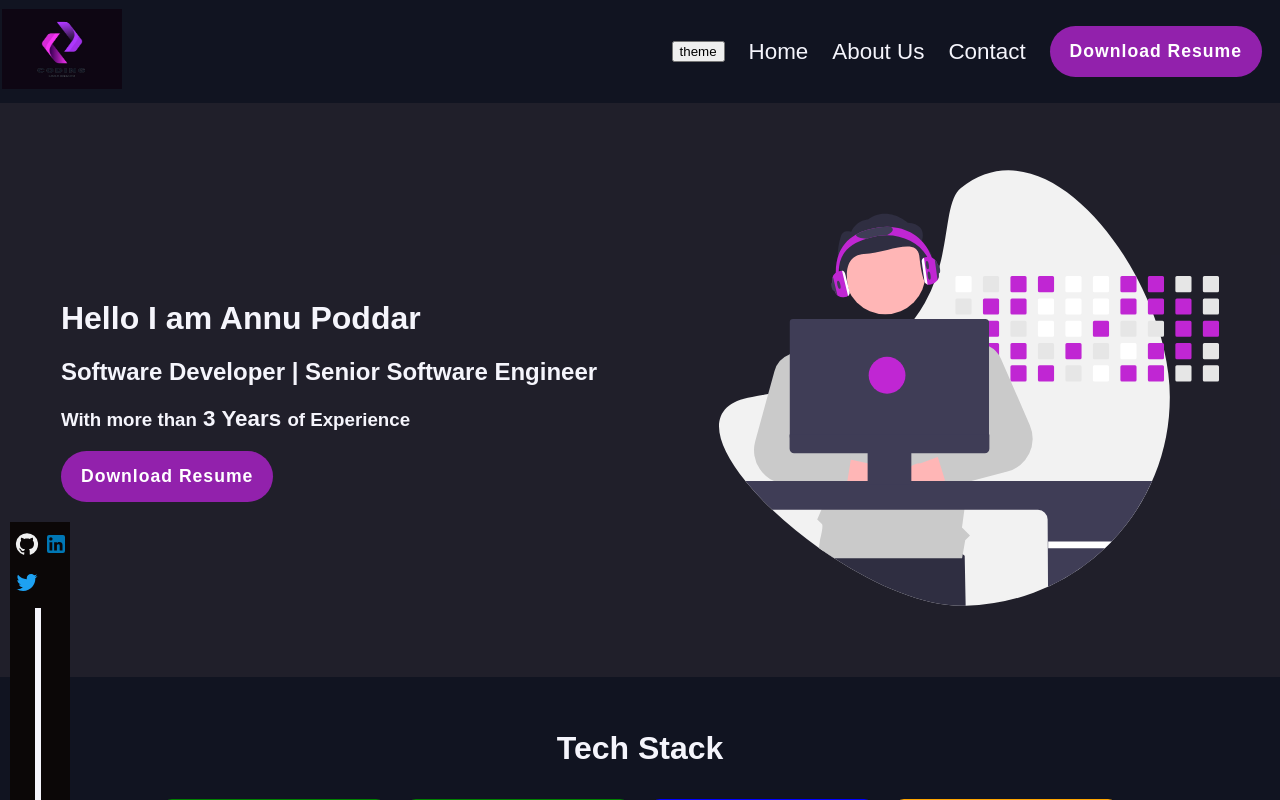
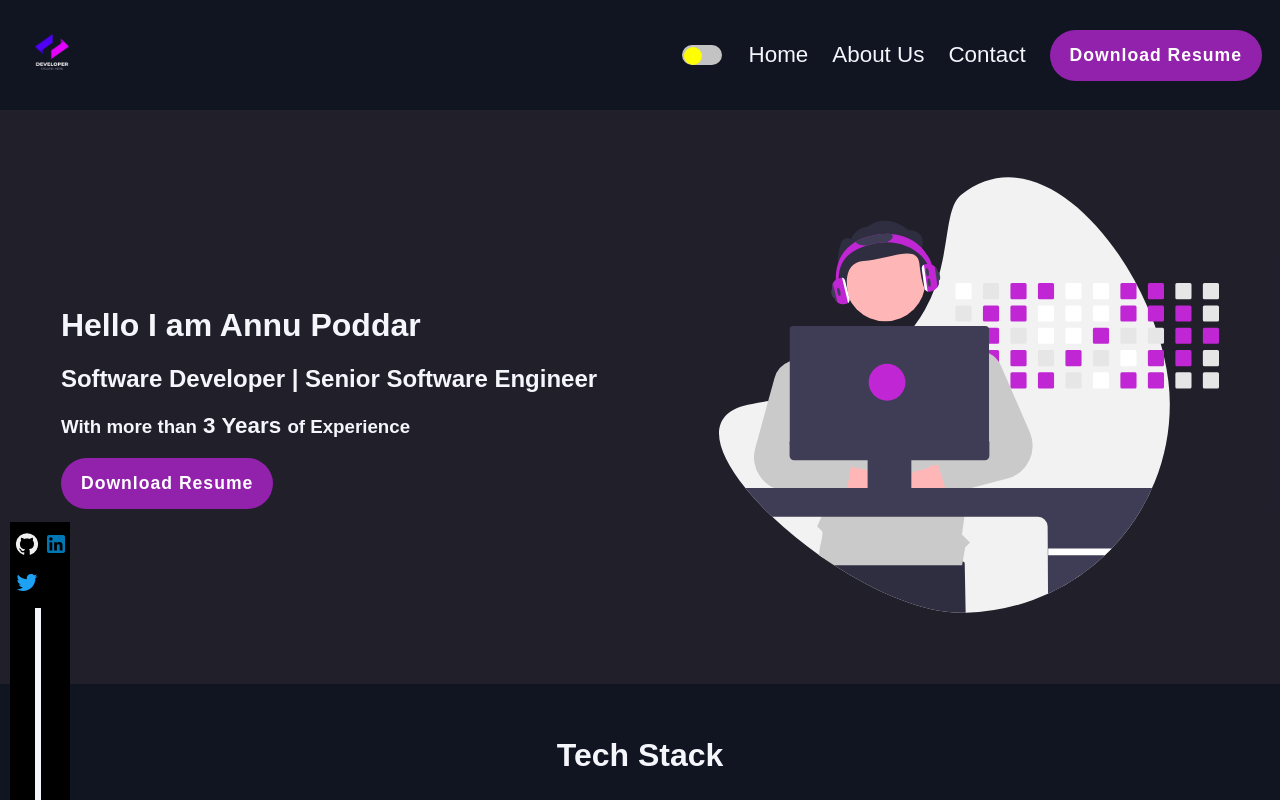
Before and after one commit to Sunil178/react-portfolio, a Next.js app: page / in a window 1280 px wide. Shown: the top 800 px of the page. Built offline with nearby package versions, Linux system fonts and the light colour scheme; a web font is replaced by a local one.

Commit message:
Download Resume on Button Click

```diff
--- a/components/Button.js
+++ b/components/Button.js
@@ -1,7 +1,11 @@
 function Button (props) {
     return (
         <>
-            <button className="prime_btn">{props.data}</button>
+        <a href="./resume/ANNU_PODDAR_CV.pdf" download>
+            <button className="prime_btn">
+                {props.data}
+            </button>
+        </a>
         </>
     )
 }
--- a/components/Hero.js
+++ b/components/Hero.js
@@ -8,7 +8,7 @@ const Hero = () => {
                 <h1>Hello I am Annu Poddar</h1>
                 <h2>Software Developer | Senior Software Engineer</h2>
                 <h3>With more than<span className={styles['bold_txt']}> 3 Years </span> of Experience </h3>
-                <Button data="Download Resume"/>
+                <Button data="Download Resume" />
             </div>
             <div className={styles["hero_image"]}>
                 <Image
--- a/components/Navbar.js
+++ b/components/Navbar.js
@@ -5,6 +5,7 @@ import NavItem from './NavItem';
 import Button from './Button';
 import Image from 'next/image';
 import { PropaneSharp } from '@mui/icons-material';
+import { Switch } from '@mui/material';
 
 const MENU_LIST = [
   { text: "Home", href: "/" },
@@ -28,9 +29,9 @@ const Navbar = () => {
         <Link href={"/"}>
           <a>
             <Image
-              src="/test.png"
-              width={120}
-              height={80}
+              src="/lg.png"
+              width={100}
+              height={100}
               alt='logo'
             />
           </a>
@@ -44,7 +45,7 @@ const Navbar = () => {
           <div></div>
         </div>
         <div className={`${navActive ? styles.active : ""} ${styles['nav__menu-list']}`}>
-          <button onClick={() => changeTheme()}>theme</button>
+        <input onClick={() => changeTheme()} type="checkbox" id="checkbox" className={styles.checkbox} />
           {MENU_LIST.map((menu, idx) => (
             <div
               onClick={() => {
--- a/components/StickCom.js
+++ b/components/StickCom.js
@@ -4,7 +4,7 @@ import TwitterIcon from '@mui/icons-material/Twitter';
 const StickCom = () => {
     return (
         <div className="stick_left">
-            <GitHubIcon className='soc-icon'  style={{color: '#f0f0f0'}} />
+            <GitHubIcon className='soc-icon'  style={{color: 'var(--github)'}} />
             <LinkedInIcon className='soc-icon' style={{color:'#0077B5'}}/>
             <TwitterIcon className='soc-icon' style={{color:'#1DA1F2'}}/>
             <div className="vl"></div>
--- a/styles/globals.css
+++ b/styles/globals.css
@@ -6,6 +6,8 @@
   --text-color:#000;
   --bg-card:#fff;
   --btn-color:#9422affc;
+  --stic-back:#ebeaea;
+  --github:black;
 }
 
 .dark-theme {
@@ -14,6 +16,8 @@
   --text-color:#f5f5fc;
   --bg-card:#0b0707;
   --btn-color:#9422affc;
+  --stic-back:black;
+  --github:#f0f0f0;
 }
 
 html, body {
@@ -42,6 +46,7 @@ header {
   border: none;
   border-radius: 30px;
   letter-spacing: 1px;
+  cursor:pointer;
 }
 .prime_btn:hover {
   background-color: white;
@@ -52,8 +57,9 @@ header {
 
 .stick_left {
   position: sticky;
+  overflow-x:auto;
   bottom: 0;
-  background-color: var(--bg-card);
+  background-color: var(--stic-back);
   width: 60px;
   margin-left: 10px;
   padding-top: 10px;
--- a/styles/navbar.module.css
+++ b/styles/navbar.module.css
@@ -54,6 +54,62 @@
   justify-content: center;
   align-items: center;
 }
+
+
+/* -------------------- Checkbox ---------------- */
+
+.checkbox {
+  position: relative;
+  appearance: none;
+  outline: none;
+  width: 40px;
+  height: 20px;
+  border-radius: 20px;
+  background: #c3c3c3;
+  box-shadow: none;
+  cursor: pointer;
+  overflow: hidden;
+  transition: 0.3s ease-in-out;
+}
+
+.checkbox:checked {
+  background: #8000c9;
+}
+
+.checkbox::before {
+  content: '';
+  position: absolute;
+  top: 2px;
+  left: 2px;
+  border-radius: inherit;
+  width: 18px;
+  height: 18px;
+  background: #ffff00;
+  transition: inherit;
+}
+
+.checkbox::after {
+  content: '';
+  position: absolute;
+  top: 0px;
+  right: calc(100% + 18px);
+  border-radius: inherit;
+  width: 18px;
+  height: 18px;
+  background: #c3c3c3;
+  transition: inherit;
+}
+
+.checkbox:checked::before {
+  left: calc(100% - 19px);
+  background: #cccccc;
+}
+
+.checkbox:checked::after {
+  right: 9px;
+  background: #8000c9;
+}
+
 @media screen and (min-width: 768px) {
   .nav__menu-bar{
     display: none;
```
Also changed, not shown: public/lg.png (added), 1 other file (tests, documents, lock files or other folders).
